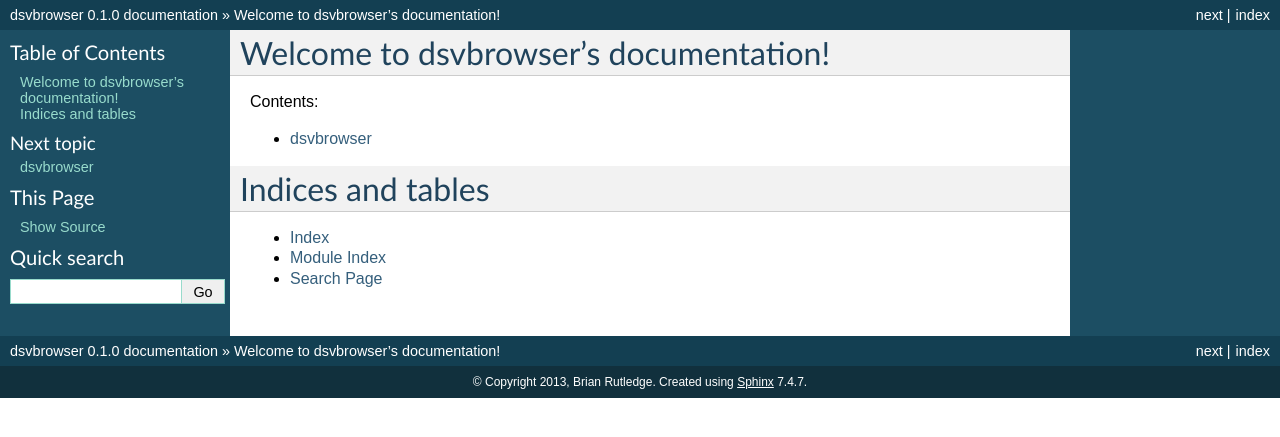
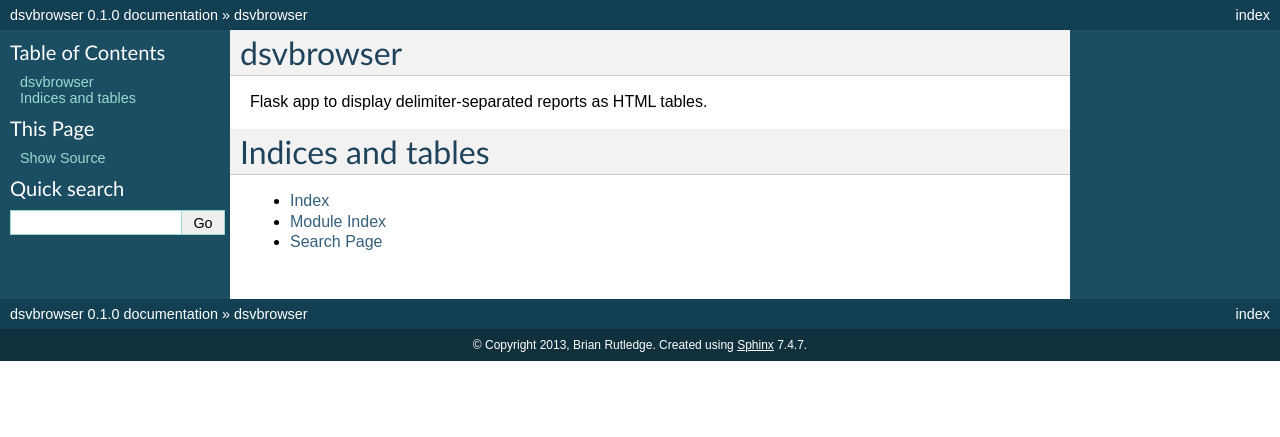
Before and after one commit to bhrutledge/dsvbrowser, a Sphinx documentation site: the page built from docs/index.rst, in a window 1280 px wide. Shown: the top 437 px of the page. Built offline with Sphinx 7.4.7, drawn with Linux system fonts in a browser that asks for light colours.

```diff
--- a/docs/index.rst
+++ b/docs/index.rst
@@ -1,17 +1,7 @@
-.. dsvbrowser documentation master file, created by
-   sphinx-quickstart on Fri Dec 13 10:49:17 2013.
-   You can adapt this file completely to your liking, but it should at least
-   contain the root `toctree` directive.
+dsvbrowser
+==========
 
-Welcome to dsvbrowser's documentation!
-======================================
-
-Contents:
-
-.. toctree::
-   :maxdepth: 2
-
-   readme
+Flask app to display delimiter-separated reports as HTML tables.
 
 
 Indices and tables
--- a/docs/readme.rst
+++ /dev/null
@@ -1 +0,0 @@
-.. include:: ../README.rst
```
